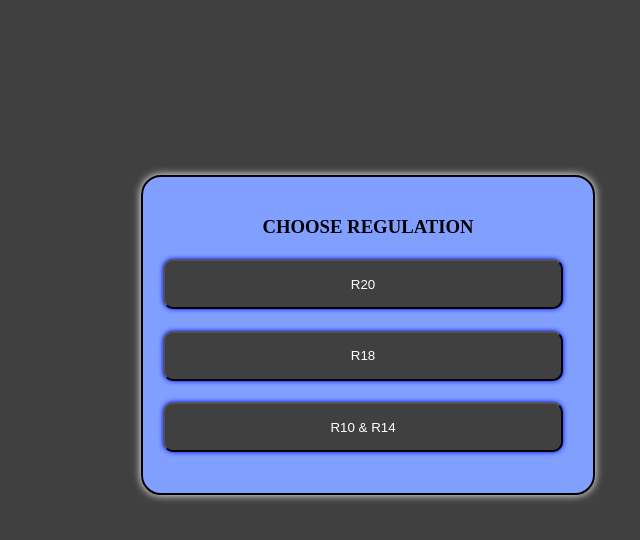
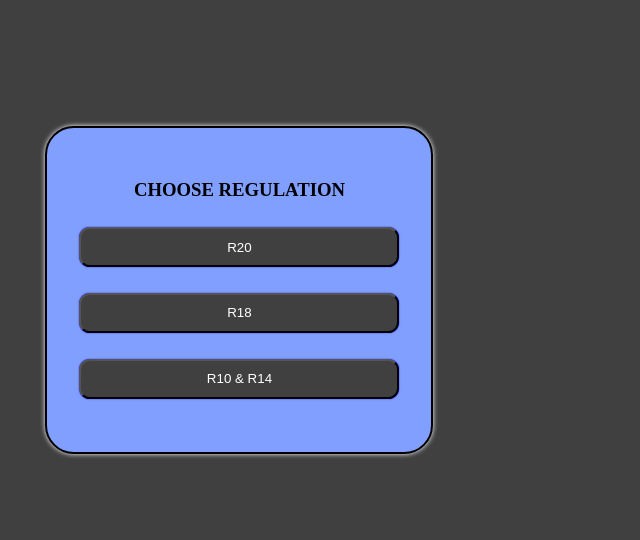
Before and after one commit to BecBapatla/StudentMarks, a plain HTML site: page index.html in a window 1280 px wide. Shown: the whole page, without its empty margins (367-1007 px from the left). Drawn offline with Linux system fonts and the light colour scheme.

Commit message:
Update index.html

```diff
--- a/index.html
+++ b/index.html
@@ -10,25 +10,25 @@
             background-color:  #404040;
         }
         button{
-            height: 50px;
-            width: 400px;
+            height: 3em;
+            width: 100%;
             background-color: #404040;
             color: white;
-            border-radius: 10px;
-            box-shadow: 0px 0px 5px blue;
+            border-radius: 0.8em;
+            box-shadow: 0px 0px 0.1em blue;
         }
         #div{
-            border: 2px solid;
-            width: 410px;
-            padding: 20px;
-            margin-left: 500px;
-            margin-top: 175px;
+            border: 0.15em solid;
+            width: 20em;
+            padding: 2em;
+            margin-left: 32%;
+            margin-top: 10%;
             background-color:  #809fff;
-            border-radius: 20px;
-            box-shadow: 0px 0px 8px white;
+            border-radius: 1.8em;
+            box-shadow: 0px 0px 0.3em white;
         }
         button:hover {
-            box-shadow: 0px 0px 15px white;
+            box-shadow: 0px 0px 1.2em white;
         }
     </style>
     <script>
```
